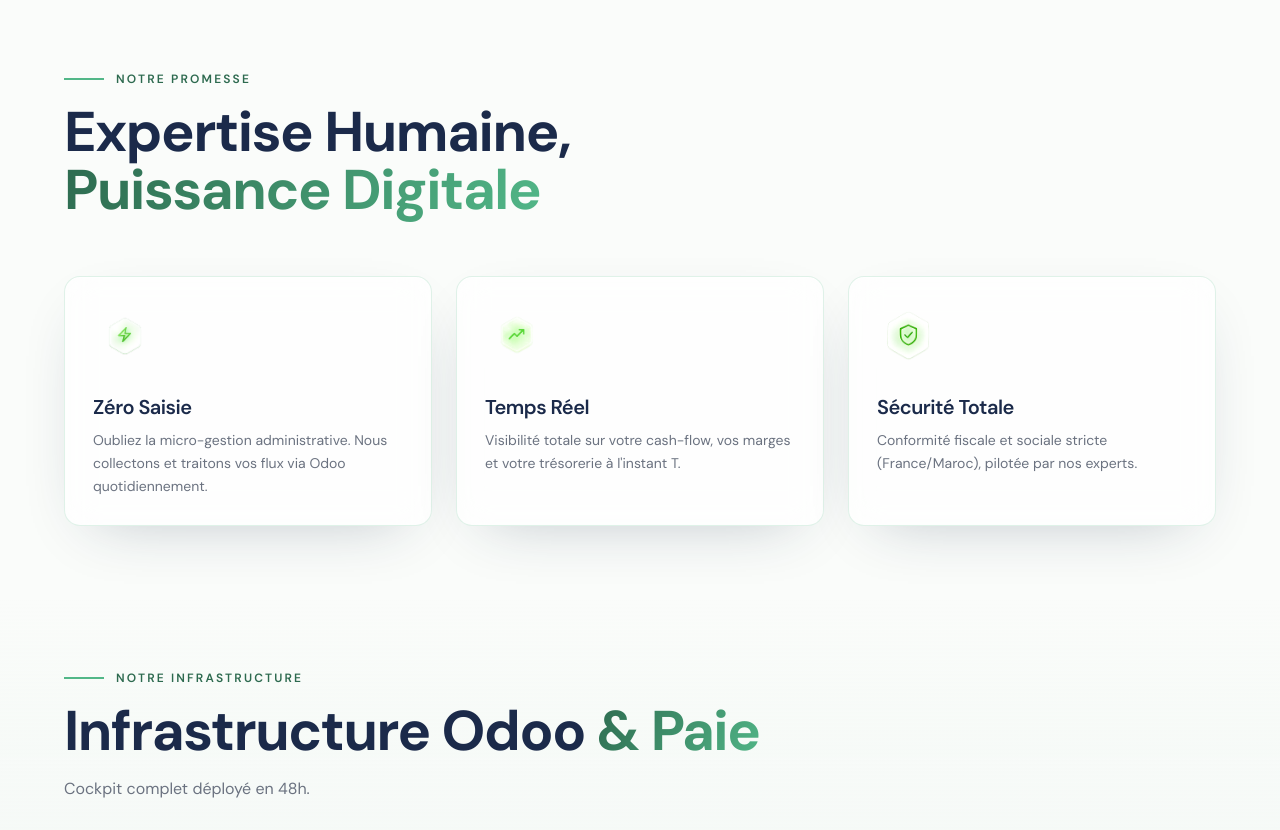
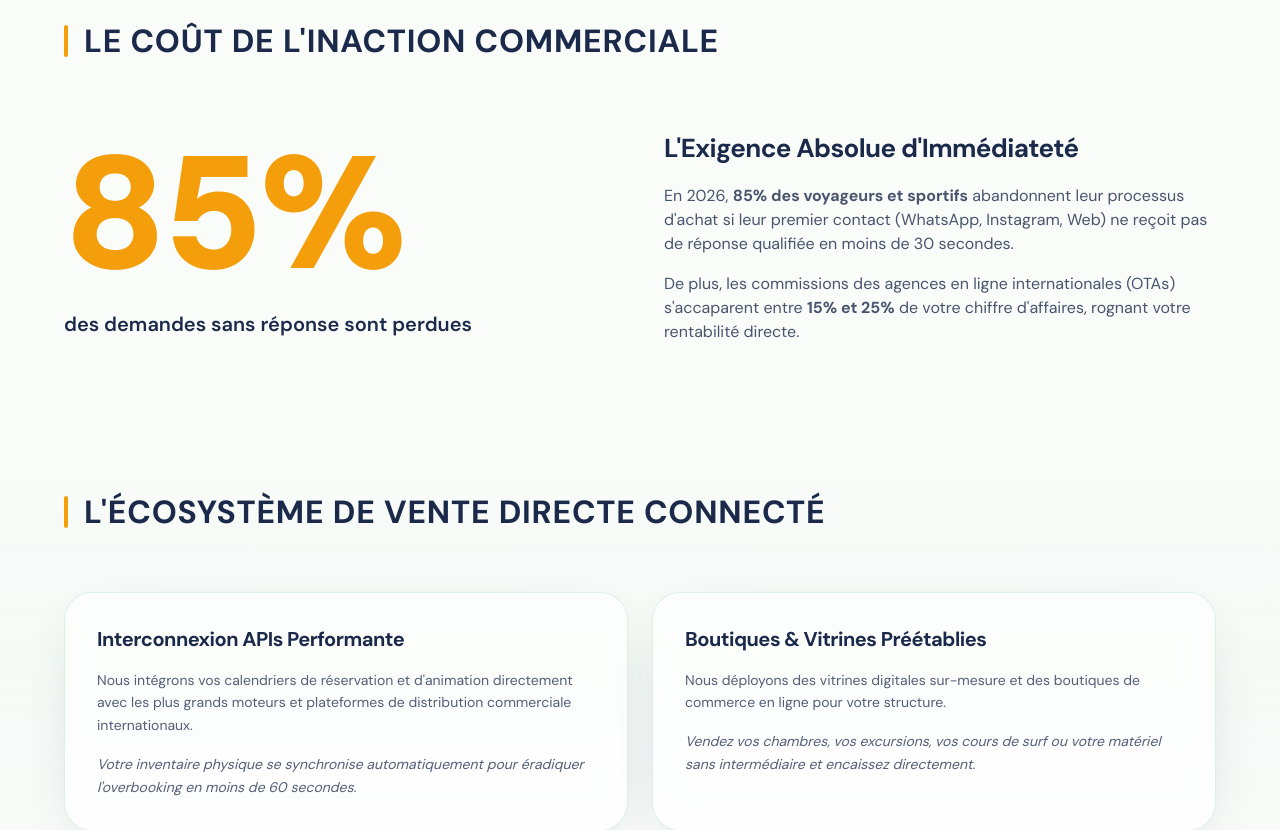
Before and after one commit to alaouiabdnour03/my-landing-page, a React (Vite) app: page / in a window 1280 px wide. Shown: the part 860-1690 px from the top of the page. Built offline with nearby package versions, Linux system fonts and the light colour scheme.

Commit message:
update(sections): remove amber badge, replace Notre Promesse with Cout de l'Inaction, add Ecosysteme de Vente Directe section

```diff
--- a/src/components/landing/LaMecLanding.jsx
+++ b/src/components/landing/LaMecLanding.jsx
@@ -39,11 +39,9 @@ export const LaMecLanding = () => {
             </div>
           </Reveal>
 
-          <Reveal delay={2} className="inline-block mt-12 bg-amber-100/80 text-amber-800 border border-amber-200/50 rounded-lg px-3.5 py-1.5 text-xs font-bold uppercase tracking-wider w-fit">
-            Partenariat de Croissance 2026
-          </Reveal>
 
-          <Reveal delay={3} className="mt-6 max-w-[850px]">
+
+          <Reveal delay={3} className="mt-12 max-w-[850px]">
             <h1 className="font-display text-[clamp(36px,5.5vw,70px)] font-bold leading-[1.1] text-brand-navy">
               Le Nouveau Moteur de <span className="brand-gradient-text">Croissance</span>
               <br />
@@ -74,21 +72,80 @@ export const LaMecLanding = () => {
         </motion.div>
       </section>
 
-      {/* ───────── EXPERTISE ───────── */}
+      {/* ───────── LE COÛT DE L'INACTION ───────── */}
       <section className={`relative ${SECTION}`}>
         <div className={INNER}>
-          <Reveal><SectionLabel>Notre Promesse</SectionLabel></Reveal>
-          <Reveal delay={1} className="mt-4 max-w-[900px]">
-            <h2 className="text-[clamp(32px,4.5vw,56px)] font-bold leading-[1.05]">
-              Expertise Humaine,<br />
-              <span className="brand-gradient-text">Puissance Digitale</span>
-            </h2>
+          <Reveal>
+            <div className="flex items-center gap-4">
+              <div className="w-1 h-8 bg-amber-500 rounded-full shrink-0" />
+              <h2 className="text-[clamp(22px,3vw,32px)] font-bold uppercase tracking-wide text-brand-navy">
+                Le Coût de l'Inaction Commerciale
+              </h2>
+            </div>
           </Reveal>
-          <div className="mt-14 grid gap-6 md:grid-cols-3">
-            <FeatureCard i={0} bareIcon icon={<img src="/icon1.png" alt="" className="h-16 w-16 object-contain" />} title="Zéro Saisie" text="Oubliez la micro-gestion administrative. Nous collectons et traitons vos flux via Odoo quotidiennement." />
-            <FeatureCard i={1} bareIcon icon={<img src="/icon2.png" alt="" className="h-16 w-16 object-contain" />} title="Temps Réel" text="Visibilité totale sur votre cash-flow, vos marges et votre trésorerie à l'instant T." />
-            <FeatureCard i={2} bareIcon icon={<img src="/icon3.png" alt="" className="h-16 w-16 object-contain" />} title="Sécurité Totale" text="Conformité fiscale et sociale stricte (France/Maroc), pilotée par nos experts." />
-          </div>
+
+          <Reveal delay={1} className="mt-16 grid gap-12 md:grid-cols-2 items-center">
+            {/* Big stat left */}
+            <div className="text-center md:text-left">
+              <div className="text-[clamp(100px,18vw,160px)] font-black leading-none text-amber-500 tracking-tight">
+                85%
+              </div>
+              <p className="mt-4 text-xl font-semibold text-brand-navy">
+                des demandes sans réponse sont perdues
+              </p>
+            </div>
+
+            {/* Right content */}
+            <div>
+              <h3 className="text-[clamp(20px,2.5vw,26px)] font-bold text-brand-navy mb-4">
+                L'Exigence Absolue d'Immédiateté
+              </h3>
+              <p className="text-brand-navy/80 leading-relaxed text-sm sm:text-base">
+                En 2026, <strong>85% des voyageurs et sportifs</strong> abandonnent leur processus d'achat si leur premier contact (WhatsApp, Instagram, Web) ne reçoit pas de réponse qualifiée en moins de 30 secondes.
+              </p>
+              <p className="mt-4 text-brand-navy/80 leading-relaxed text-sm sm:text-base">
+                De plus, les commissions des agences en ligne internationales (OTAs) s'accaparent entre <strong>15% et 25%</strong> de votre chiffre d'affaires, rognant votre rentabilité directe.
+              </p>
+            </div>
+          </Reveal>
+        </div>
+      </section>
+
+      {/* ───────── L'ÉCOSYSTÈME DE VENTE DIRECTE ───────── */}
+      <section className={`relative ${SECTION} bg-gradient-to-b from-transparent via-brand-green-pale/30 to-transparent`}>
+        <div className={INNER}>
+          <Reveal>
+            <div className="flex items-center gap-4">
+              <div className="w-1 h-8 bg-amber-500 rounded-full shrink-0" />
+              <h2 className="text-[clamp(22px,3vw,32px)] font-bold uppercase tracking-wide text-brand-navy">
+                L'Écosystème de Vente Directe Connecté
+              </h2>
+            </div>
+          </Reveal>
+
+          <Reveal delay={1} className="mt-14 grid gap-6 md:grid-cols-2">
+            {/* Card 1 */}
+            <div className="glass-card rounded-[28px] p-8 ring-1 ring-black/[0.05] shadow-lg hover:-translate-y-1 transition-transform duration-300">
+              <h3 className="text-xl font-bold text-brand-navy mb-4">Interconnexion APIs Performante</h3>
+              <p className="text-brand-navy/75 text-sm leading-relaxed">
+                Nous intégrons vos calendriers de réservation et d'animation directement avec les plus grands moteurs et plateformes de distribution commerciale internationaux.
+              </p>
+              <p className="mt-4 text-brand-navy/75 text-sm leading-relaxed italic">
+                Votre inventaire physique se synchronise automatiquement pour éradiquer l'overbooking en moins de 60 secondes.
+              </p>
+            </div>
+
+            {/* Card 2 */}
+            <div className="glass-card rounded-[28px] p-8 ring-1 ring-black/[0.05] shadow-lg hover:-translate-y-1 transition-transform duration-300">
+              <h3 className="text-xl font-bold text-brand-navy mb-4">Boutiques &amp; Vitrines Préétablies</h3>
+              <p className="text-brand-navy/75 text-sm leading-relaxed">
+                Nous déployons des vitrines digitales sur-mesure et des boutiques de commerce en ligne pour votre structure.
+              </p>
+              <p className="mt-4 text-brand-navy/75 text-sm leading-relaxed italic">
+                Vendez vos chambres, vos excursions, vos cours de surf ou votre matériel sans intermédiaire et encaissez directement.
+              </p>
+            </div>
+          </Reveal>
         </div>
       </section>
 
```
